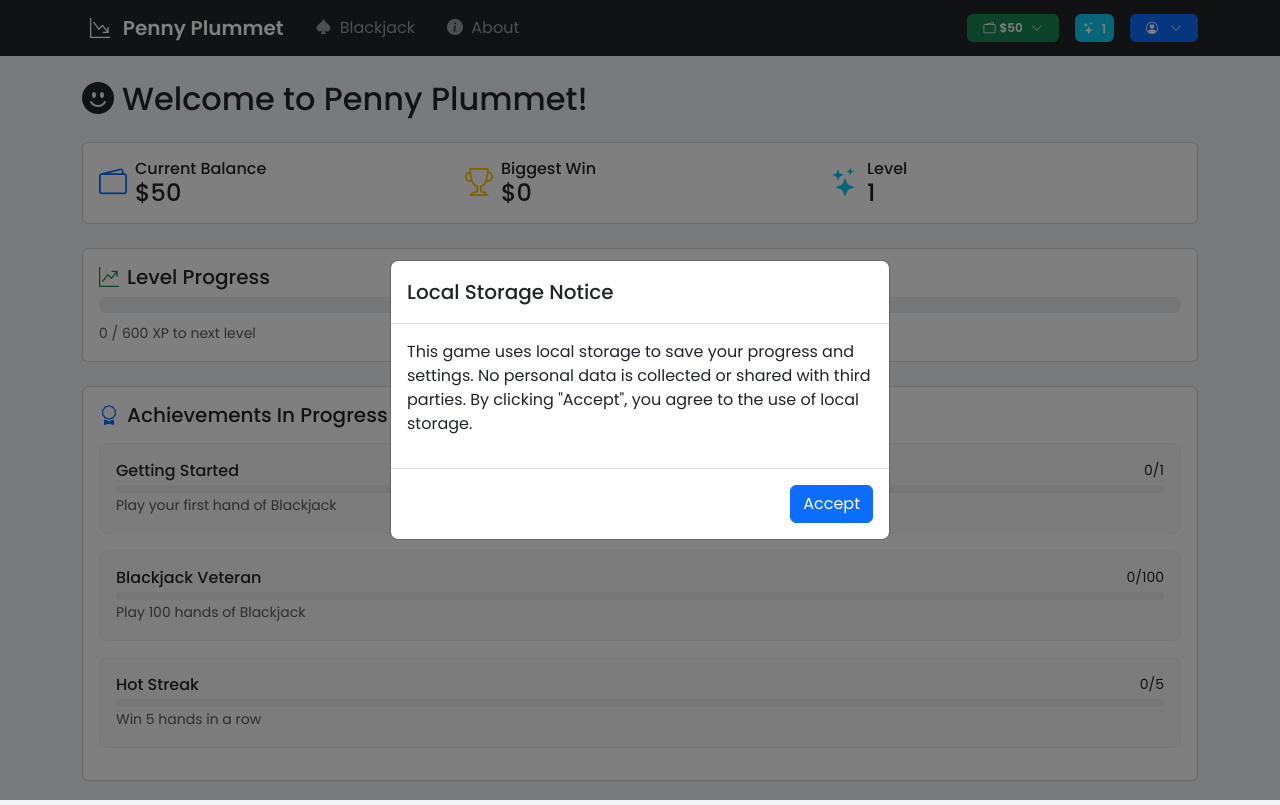
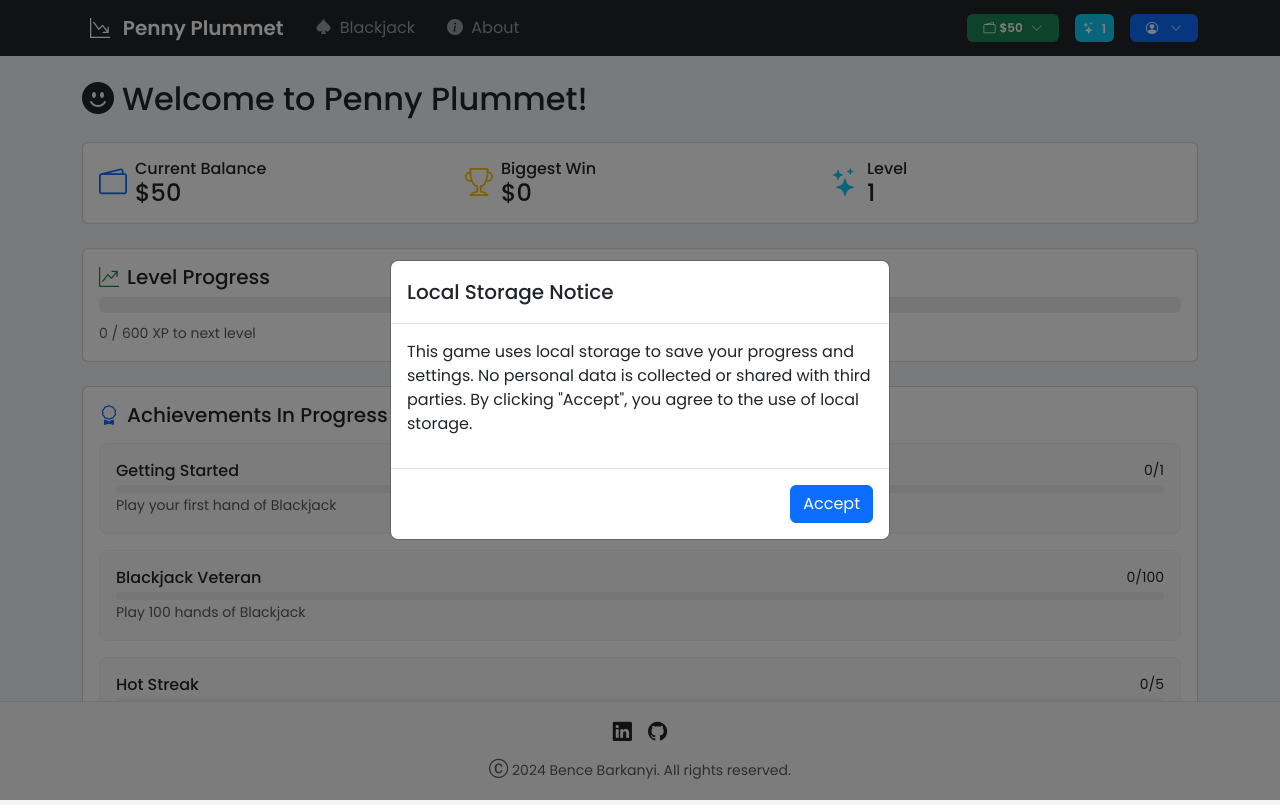
Before and after one commit to benceb2/penny-plummet, a Vue app: page / in a window 1280 px wide. Built offline with nearby package versions, Linux system fonts and the light colour scheme.

Commit message:
Add app footer

```diff
--- a/src/App.vue
+++ b/src/App.vue
@@ -3,6 +3,7 @@ import { RouterView } from 'vue-router'
 import UsernameModal from './components/modals/UsernameModal.vue'
 import ConsentModal from './components/modals/ConsentModal.vue'
 import AppNavbar from './components/layout/AppNavbar.vue'
+import AppFooter from './components/layout/AppFooter.vue'
 
 </script>
 <template>
@@ -12,4 +13,5 @@ import AppNavbar from './components/layout/AppNavbar.vue'
     <AppNavbar />
   </header>
   <RouterView />
+  <AppFooter />
 </template>
--- /dev/null
+++ b/src/components/layout/AppFooter.vue
@@ -0,0 +1,50 @@
+<template>
+  <footer class="footer mt-auto py-3 bg-light">
+    <div class="container text-center">
+      <div class="mb-2">
+        <a
+          href="YOUR_LINKEDIN_URL"
+          target="_blank"
+          rel="noopener noreferrer"
+          class="text-decoration-none mx-2">
+          <i class="bi bi-linkedin text-dark" />
+        </a>
+        <a
+          href="YOUR_GITHUB_URL"
+          target="_blank"
+          rel="noopener noreferrer"
+          class="text-decoration-none mx-2">
+          <i class="bi bi-github text-dark" />
+        </a>
+      </div>
+      <div class="text-muted">
+        <small>
+          <i class="bi bi-c-circle" /> {{ currentYear }} Bence Barkanyi. All rights reserved.
+        </small>
+      </div>
+    </div>
+  </footer>
+</template>
+
+<script setup lang="ts">
+const currentYear = new Date().getFullYear()
+</script>
+
+<style scoped>
+.footer {
+  position: fixed;
+  bottom: 0;
+  width: 100%;
+  background-color: #f8f9fa;
+  border-top: 1px solid #dee2e6;
+}
+
+.bi {
+  font-size: 1.2rem;
+}
+
+.bi:hover {
+  opacity: 0.7;
+  transition: opacity 0.2s ease;
+}
+</style>
```
Also changed, not shown: src/views/SettingsView.vue (added).
